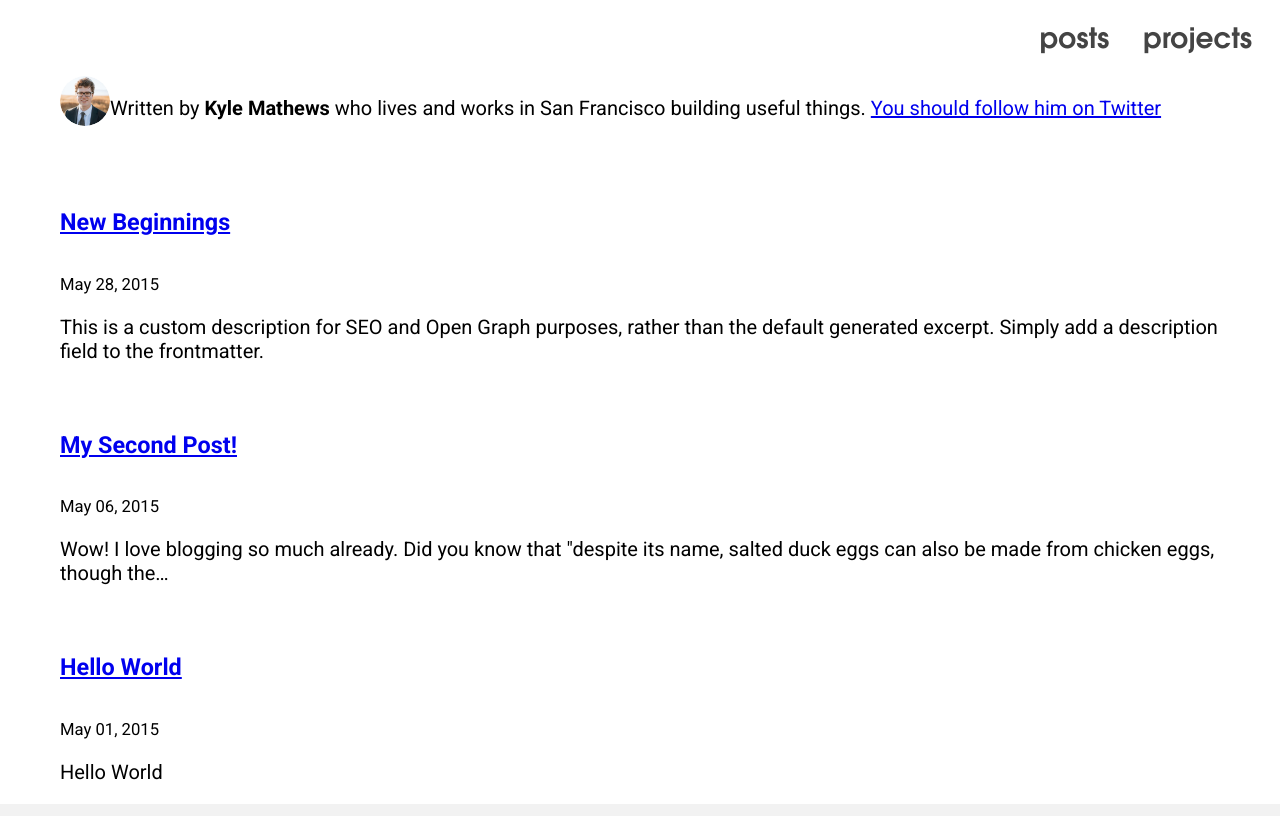
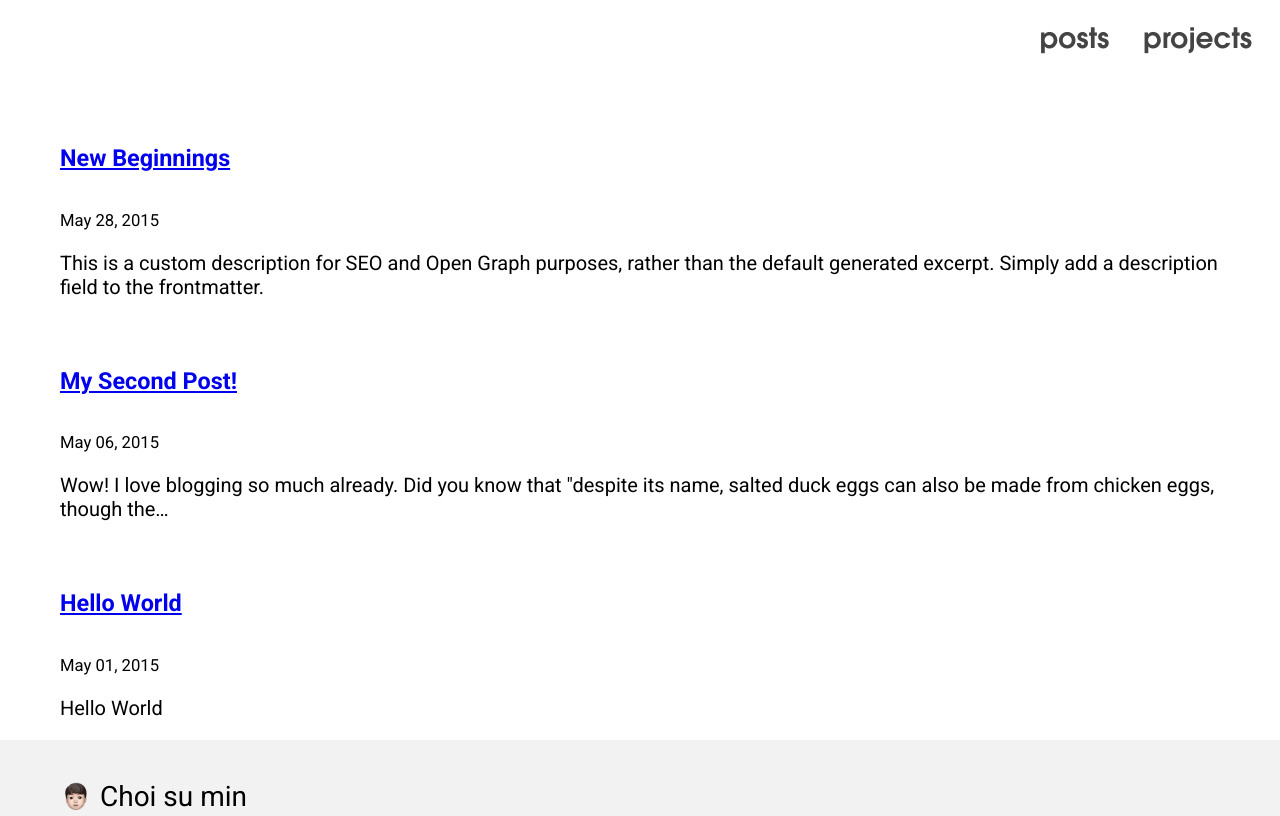
Before and after one commit to greatSumini/greatSumini.github.io, a Gatsby site: page / in a window 1280 px wide. Shown: the top 816 px of the page. Built offline with nearby package versions, Linux system fonts and the light colour scheme; Gatsby itself is replaced by a stand-in of ours.

Commit message:
chore: :fire: remove bio component

```diff
--- a/src/components/bio.tsx
+++ /dev/null
@@ -1,66 +0,0 @@
-/**
- * Bio component that queries for data
- * with Gatsby's useStaticQuery component
- *
- * See: https://www.gatsbyjs.org/docs/use-static-query/
- */
-
-import React from 'react';
-import { useStaticQuery, graphql } from 'gatsby';
-import Image from 'gatsby-image';
-
-const Bio = () => {
-  const data = useStaticQuery(graphql`
-    query BioQuery {
-      avatar: file(absolutePath: { regex: "/profile-pic.jpg/" }) {
-        childImageSharp {
-          fixed(width: 50, height: 50) {
-            ...GatsbyImageSharpFixed
-          }
-        }
-      }
-      site {
-        siteMetadata {
-          author {
-            name
-            summary
-          }
-          social {
-            twitter
-          }
-        }
-      }
-    }
-  `);
-
-  const { author, social } = data.site.siteMetadata;
-  return (
-    <div
-      style={{
-        display: `flex`,
-      }}
-    >
-      <Image
-        fixed={data.avatar.childImageSharp.fixed}
-        alt={author.name}
-        style={{
-          marginBottom: 0,
-          minWidth: 50,
-          borderRadius: `100%`,
-        }}
-        imgStyle={{
-          borderRadius: `50%`,
-        }}
-      />
-      <p>
-        Written by <strong>{author.name}</strong> {author.summary}
-        {` `}
-        <a href={`https://twitter.com/${social.twitter}`}>
-          You should follow him on Twitter
-        </a>
-      </p>
-    </div>
-  );
-};
-
-export default Bio;
--- a/src/pages/index.tsx
+++ b/src/pages/index.tsx
@@ -1,7 +1,6 @@
 import React from 'react';
 import { Link, graphql, PageProps } from 'gatsby';
 
-import Bio from '../components/bio';
 import Layout from '../components/templates/layout';
 import SEO from '../components/templates/seo';
 
@@ -13,7 +12,6 @@
   return (
     <Layout location={location} title={siteTitle}>
       <SEO title="All posts" />
-      <Bio />
       {posts.map(({ node }) => {
         const title = node.frontmatter.title || node.fields.slug;
         return (
--- a/src/templates/blog-post.tsx
+++ b/src/templates/blog-post.tsx
@@ -1,7 +1,6 @@
 import React from 'react';
 import { Link, graphql } from 'gatsby';
 
-import Bio from '../components/bio';
 import Layout from '../components/templates/layout';
 import SEO from '../components/templates/seo';
 import styled from 'styled-components';
@@ -39,9 +38,6 @@
           dangerouslySetInnerHTML={{ __html: post.html }}
         />
         <hr style={{}} />
-        <footer>
-          <Bio />
-        </footer>
       </article>
 
       <nav>
```
